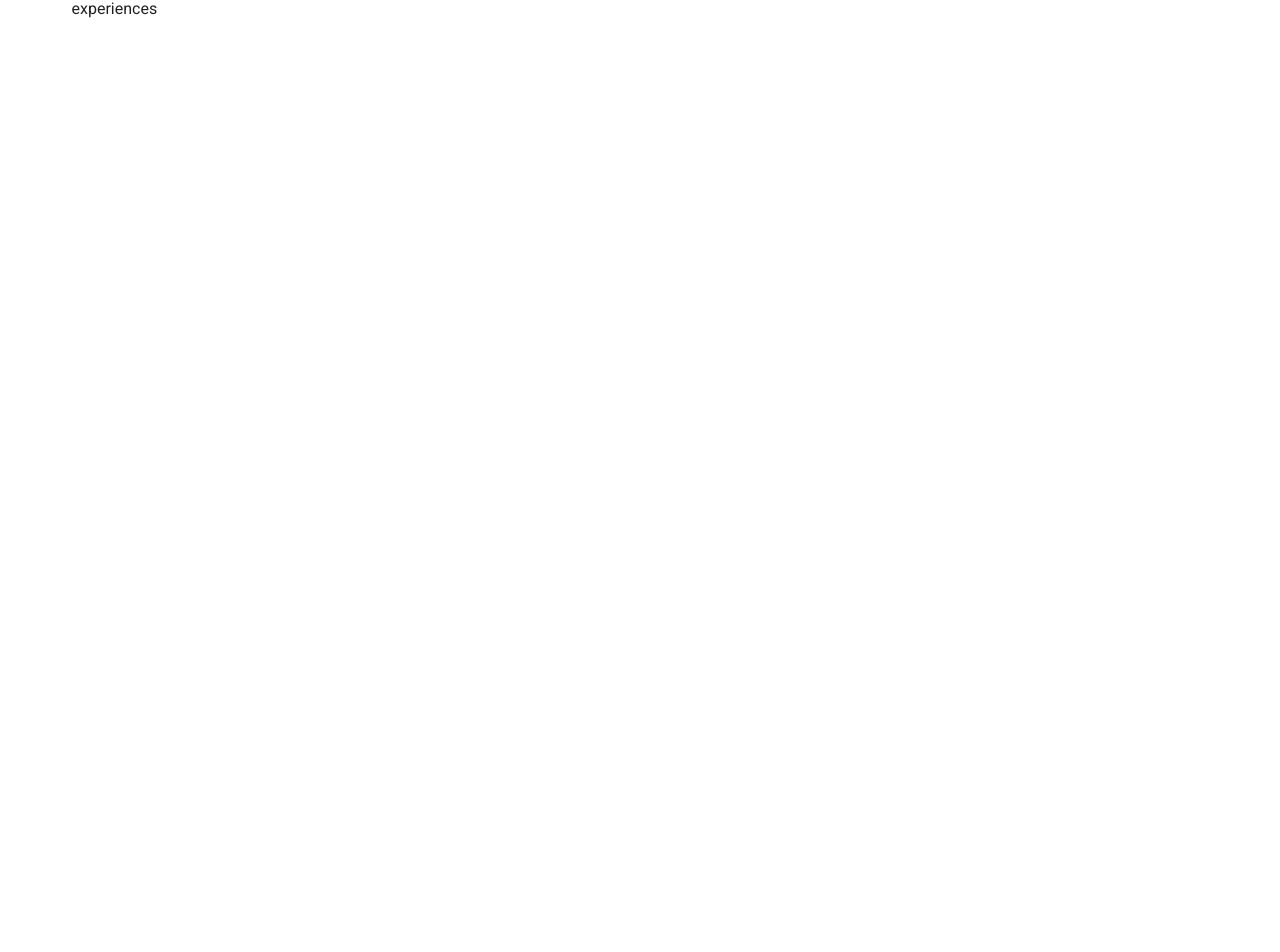
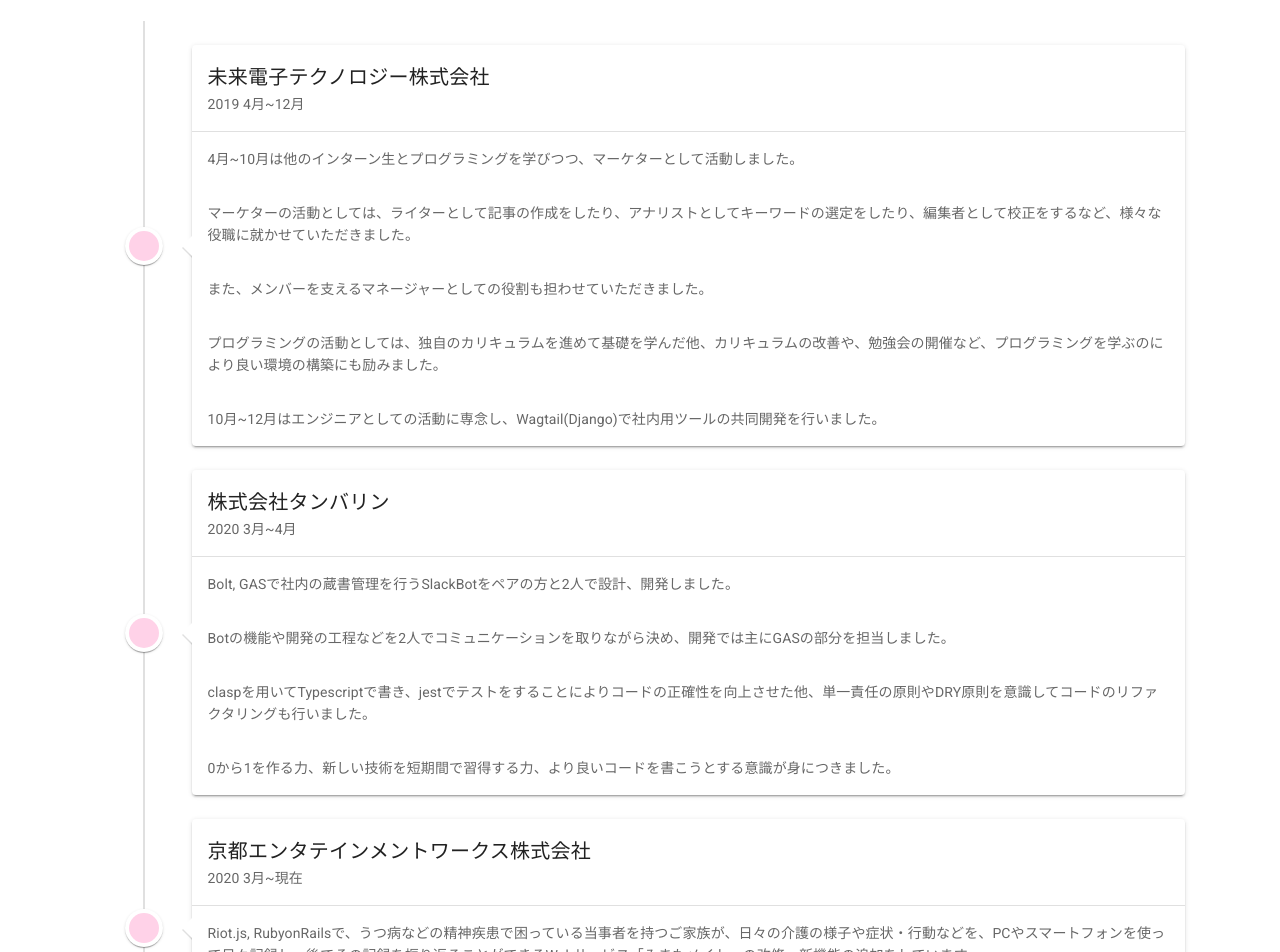
Before and after one commit to wafuwafu13/portfolio, a Vue app: page /experiences in a window 1280 px wide. Shown: the part 77-1029 px from the top of the page. Before the commit the page ends 800 px from the top, so only its background shows below. Built offline with nearby package versions, Linux system fonts and the light colour scheme.

Commit message:
experiences画面完成

```diff
--- a/src/views/Experiences.vue
+++ b/src/views/Experiences.vue
@@ -1,5 +1,74 @@
 <template>
-  <div class="experiences">
-    experiences
-  </div>
+  <v-container>
+    <v-col cols=12 justify-center>
+    <v-timeline dense>
+      <v-timeline-item color="#FFD2E8">
+        <v-card>
+          <v-card-title>
+            未来電子テクノロジー株式会社
+          </v-card-title>
+          <v-card-subtitle>
+            2019 4月~12月
+          </v-card-subtitle>
+          <v-divider></v-divider>
+          <v-card-text>
+            4月~10月は他のインターン生とプログラミングを学びつつ、マーケターとして活動しました。
+          </v-card-text>
+          <v-card-text>
+            マーケターの活動としては、ライターとして記事の作成をしたり、アナリストとしてキーワードの選定をしたり、編集者として校正をするなど、様々な役職に就かせていただきました。
+          </v-card-text>
+          <v-card-text>
+            また、メンバーを支えるマネージャーとしての役割も担わせていただきました。
+          </v-card-text>
+          <v-card-text>
+            プログラミングの活動としては、独自のカリキュラムを進めて基礎を学んだ他、カリキュラムの改善や、勉強会の開催など、プログラミングを学ぶのにより良い環境の構築にも励みました。
+          </v-card-text>
+          <v-card-text>
+            10月~12月はエンジニアとしての活動に専念し、Wagtail(Django)で社内用ツールの共同開発を行いました。
+          </v-card-text>
+        </v-card>
+      </v-timeline-item>
+      <v-timeline-item color="#FFD2E8">
+        <v-card>
+          <v-card-title>
+            株式会社タンバリン
+          </v-card-title>
+          <v-card-subtitle>
+            2020 3月~4月
+          </v-card-subtitle>
+          <v-divider></v-divider>
+          <v-card-text>
+            Bolt, GASで社内の蔵書管理を行うSlackBotをペアの方と2人で設計、開発しました。
+          </v-card-text>
+          <v-card-text>
+            Botの機能や開発の工程などを2人でコミュニケーションを取りながら決め、開発では主にGASの部分を担当しました。
+          </v-card-text>
+          <v-card-text>
+            claspを用いてTypescriptで書き、jestでテストをすることによりコードの正確性を向上させた他、単一責任の原則やDRY原則を意識してコードのリファクタリングも行いました。
+          </v-card-text>
+          <v-card-text>
+            0から1を作る力、新しい技術を短期間で習得する力、より良いコードを書こうとする意識が身につきました。
+          </v-card-text>
+        </v-card>
+      </v-timeline-item>
+      <v-timeline-item color="#FFD2E8">
+        <v-card>
+          <v-card-title>
+            京都エンタテインメントワークス株式会社
+          </v-card-title>
+          <v-card-subtitle>
+            2020 3月~現在
+          </v-card-subtitle>
+          <v-divider></v-divider>
+          <v-card-text>
+            Riot.js, RubyonRailsで、うつ病などの精神疾患で困っている当事者を持つご家族が、日々の介護の様子や症状・行動などを、PCやスマートフォンを使って日々記録し、後でその記録を振り返ることができるWebサービス「みまもメイト」の改修、新機能の追加をしています。
+          </v-card-text>
+          <v-card-text>
+            RubyonRailsのgrapeというgemを使ってAPIの処理をしたり、Riot.jsでフロント部分のロジックを書いたりするなど、幅広く活動しています。
+          </v-card-text>
+        </v-card>
+      </v-timeline-item>
+    </v-timeline>
+    </v-col>
+  </v-container>
 </template>
--- a/src/views/Works.vue
+++ b/src/views/Works.vue
@@ -3,11 +3,11 @@
     <v-row>
       <v-col cols=12 sm=12 md=6 lg=6 xl=6>
         <v-card shaped color="#BEEFE6">
+          <v-layout justify-center>
+            <v-card-title>portfolio</v-card-title>
+          </v-layout>
           <v-card-text>
-            <v-layout justify-center>
-              <h1>portfolio</h1>
-           </v-layout>
-           <v-col class="pt-5" cols=12>
+           <v-col cols=12>
              <v-img src="@/assets/portfolio.png" height=300></v-img>
            </v-col>
            <v-layout justify-center>
@@ -21,10 +21,10 @@
       </v-col>
       <v-col cols=12 sm=12 md=6 lg=6 xl=6>
         <v-card shaped color="#BEEFE6">
+          <v-layout justify-center>
+            <v-card-title>日本の統計</v-card-title>
+          </v-layout>
           <v-card-text>
-            <v-layout justify-center>
-              <h1>日本の統計</h1>
-           </v-layout>
            <v-col class="pt-5" cols=12>
              <v-img src="@/assets/e-stat-native.png" height=300></v-img>
            </v-col>
```
